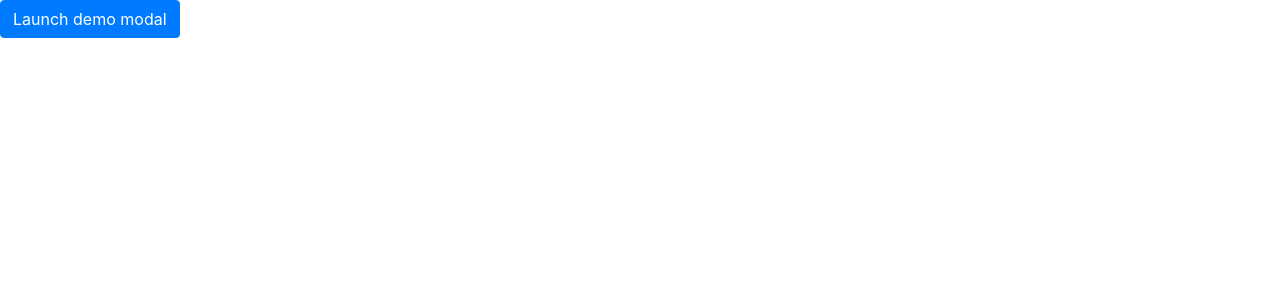
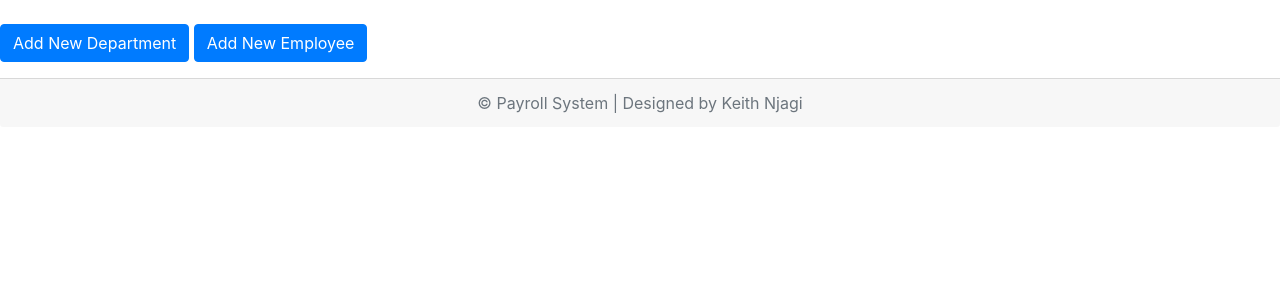
Before and after one commit to ggeorgekkariuki/payroll_system, a Flask app: page / in a window 1280 px wide. Shown: the part 56-356 px from the top of the page. Run offline with Flask 2, Linux system fonts and the light colour scheme; some libraries are stand-ins or nearby versions.

Commit message:
added modals

```diff
--- a/templates/index.html
+++ b/templates/index.html
@@ -1,27 +1,82 @@
 {% extends 'layout.html' %}
 {% block body %}
-<!-- Button trigger modal -->
-<button type="button" class="btn btn-primary" data-toggle="modal" data-target="#exampleModal">
-  Launch demo modal
+    <!-- Button trigger modal for New Department -->
+    <button type="button" class="btn btn-primary mb-3" data-toggle="modal" data-target="#newDepartment">
+        Add New Department
     </button>
 
-<!-- Modal -->
-<div class="modal fade" id="exampleModal" tabindex="-1" role="dialog" aria-labelledby="exampleModalLabel" aria-hidden="true">
+    <!-- Button trigger modal For New Employee -->
+    <button type="button" class="btn btn-primary mb-3" data-toggle="modal" data-target="#newEmployee">
+        Add New Employee
+    </button>
+
+
+    <!-- Modal for New Department -->
+    <div class="modal fade" id="newDepartment" tabindex="-1" role="dialog" aria-labelledby="exampleModalLabel"
+         aria-hidden="true">
         <div class="modal-dialog" role="document">
             <div class="modal-content">
                 <div class="modal-header">
-        <h5 class="modal-title" id="exampleModalLabel">Modal title</h5>
+                    <h5 class="modal-title" id="exampleModalLabel">Add New Department</h5>
                     <button type="button" class="close" data-dismiss="modal" aria-label="Close">
                         <span aria-hidden="true">&times;</span>
                     </button>
                 </div>
                 <div class="modal-body">
-        ...
+                    <form>
+                        <div class="form-group">
+                            <label for="formGroupExampleInput">Department Name</label>
+                            <input type="text" class="form-control mb-2" id="departmentName" placeholder="Name"
+                                   required>
+
+                            <input type="Submit" class="form-control btn btn-primary" id="submit">
                         </div>
-      <div class="modal-footer">
-        <button type="button" class="btn btn-secondary" data-dismiss="modal">Close</button>
-        <button type="button" class="btn btn-primary">Save changes</button>
+                    </form>
                 </div>
+
+            </div>
+        </div>
+    </div>
+
+    <!-- Modal For New Employee -->
+    <div class="modal fade" id="newEmployee" tabindex="-1" role="dialog" aria-labelledby="exampleModalLabel"
+         aria-hidden="true">
+        <div class="modal-dialog" role="document">
+            <div class="modal-content">
+                <div class="modal-header">
+                    <h5 class="modal-title" id="exampleModalLabel">Add New Employee</h5>
+                    <button type="button" class="close" data-dismiss="modal" aria-label="Close">
+                        <span aria-hidden="true">&times;</span>
+                    </button>
+                </div>
+                <div class="modal-body">
+                    <form>
+                        <div class="form-group">
+                            <label for="formGroupExampleInput">Employee Name</label>
+                            <input type="text" class="form-control mb-2" id="departmentName" placeholder="Name"
+                                   required>
+                            <label for="formGroupExampleInput">KRA Pin</label>
+                            <input type="text" class="form-control mb-2" id="kraPin" placeholder="KRA Pin" required>
+                            <label for="formGroupExampleInput">National ID.</label>
+                            <input type="text" class="form-control mb-2" id="idNo" placeholder="ID No." required>
+                            <label for="formGroupExampleInput">Email</label>
+                            <input type="email" class="form-control mb-2" id="email" placeholder="e-mail" required>
+                            <label for="formGroupExampleInput">Basic Salary</label>
+                            <input type="number" class="form-control mb-2" id="basicSalary" placeholder="Basic Salary"
+                                   required>
+                            <label for="formGroupExampleInput">Benefits</label>
+                            <input type="number" class="form-control mb-2" id="benefits" placeholder="Benefits" required>
+                            <label for="department">Department</label>
+                            <select id="department" class="form-control mb-2" required>
+                                <option selected>Choose Department...</option>
+                                <option>...</option>
+                            </select>
+
+                            <input type="Submit" class="form-control btn btn-primary" id="submit">
+                        </div>
+                    </form>
+                </div>
+
             </div>
         </div>
     </div>
--- a/templates/layout.html
+++ b/templates/layout.html
@@ -13,7 +13,7 @@
     <title>Hello, world!</title>
   </head>
   <body>
-    <nav class="navbar navbar-expand-lg navbar-dark bg-dark">
+    <nav class="navbar navbar-expand-lg navbar-dark bg-dark mb-4">
       <a class="navbar-brand" href="#">Pay-roll System</a>
       <button class="navbar-toggler" type="button" data-toggle="collapse" data-target="#navbarSupportedContent" aria-controls="navbarSupportedContent" aria-expanded="false" aria-label="Toggle navigation">
         <span class="navbar-toggler-icon"></span>
@@ -40,6 +40,12 @@
     </nav>
     {% block body %}There is no content yet{% endblock %}
 
+    <footer>
+        <div class="card-footer text-muted text-center">
+        &copy; Payroll System | Designed by Keith Njagi
+        </div>
+    </footer>
+
     <!-- Optional JavaScript -->
     <!-- jQuery first, then Popper.js, then Bootstrap JS -->
     <script src="https://code.jquery.com/jquery-3.3.1.slim.min.js" integrity="sha384-q8i/X+965DzO0rT7abK41JStQIAqVgRVzpbzo5smXKp4YfRvH+8abtTE1Pi6jizo" crossorigin="anonymous"></script>
```
Lines whose indentation alone changed are shown as unchanged.
